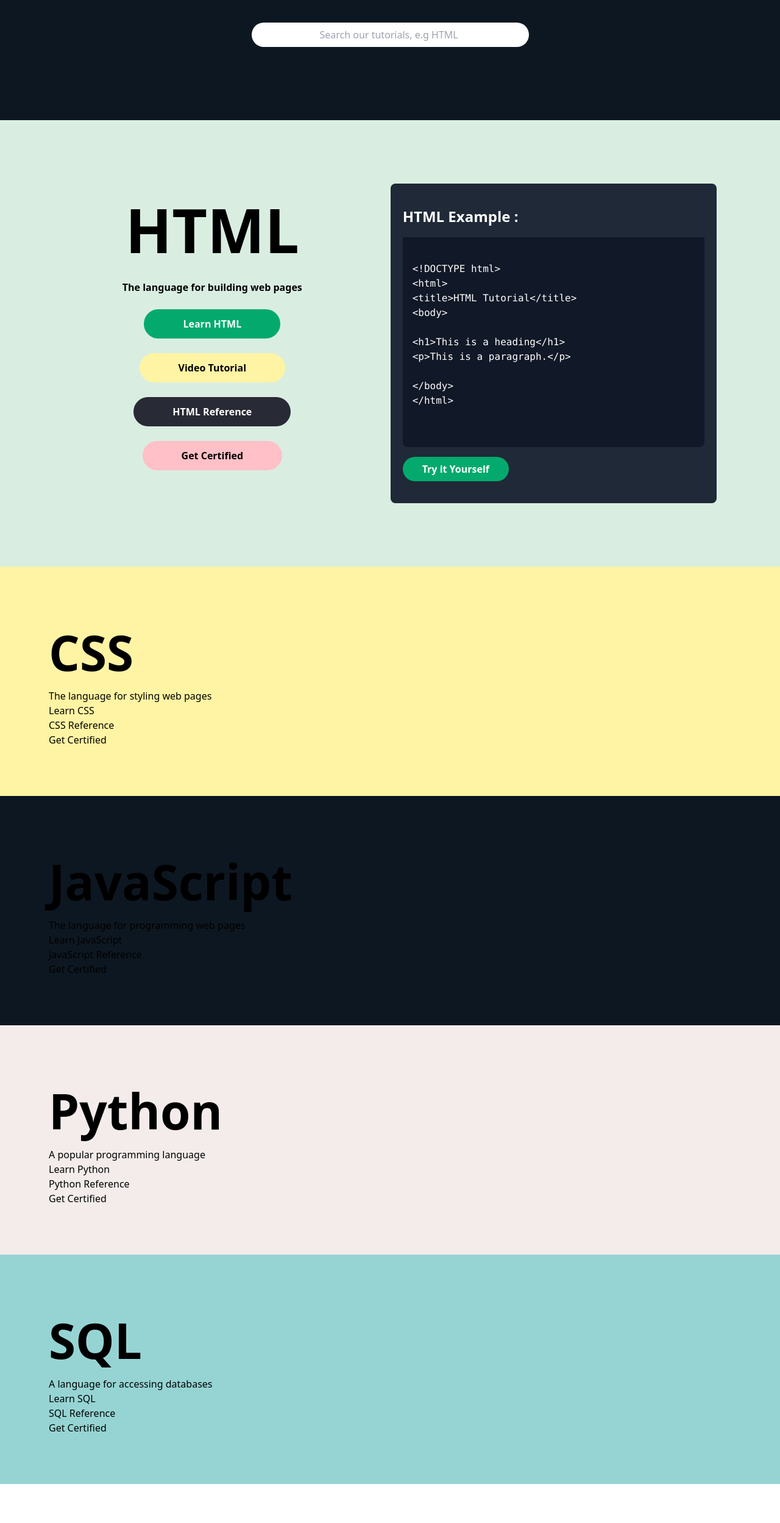
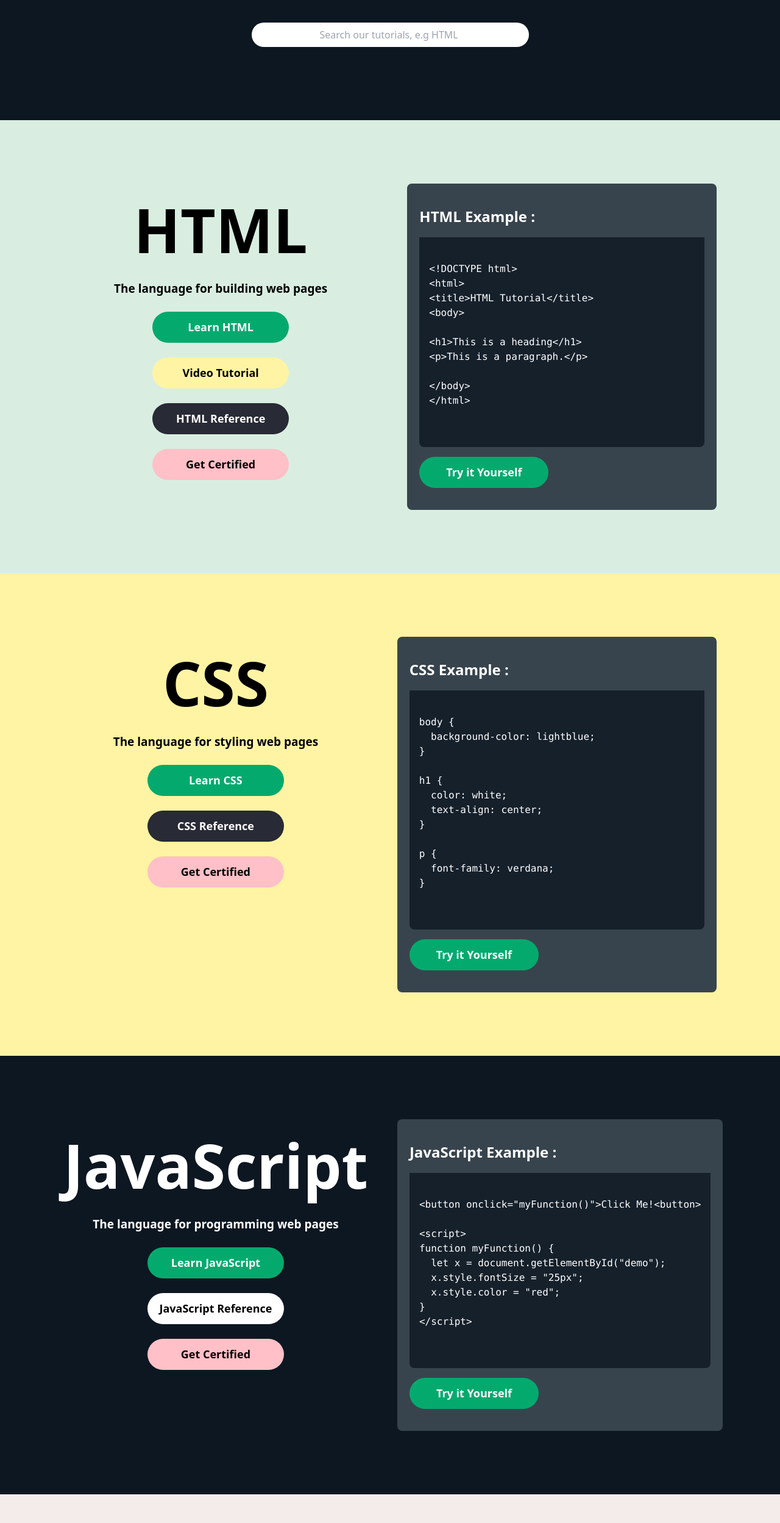
Before and after one commit to LynnArsa/Twittor, a plain HTML site: page index.html in a window 1280 px wide. Shown: the part 303-2800 px from the top of the page at 61% size. Before the commit the page ends 2736 px from the top, so only its background shows below. Drawn offline with nearby package versions, Linux system fonts and the light colour scheme.

Commit message:
Add Cons

```diff
--- a/index.html
+++ b/index.html
@@ -30,29 +30,30 @@
       </div>
       </nav>
 
-    <div>
+<!-- Learn to Code -->
       <div class="bg-[#0D1721] p-20">
         <p class="text-white text-[70px] font-[700] text-center">Learn to Code</p>
         <p class="text-[#FFC0C7] text-[23px] font-[700] text-center">With the world's largest web developer site.</p>
         <input class="mx-auto flex items-center justify-center p-2 px-28 m-10 rounded-full" placeholder="Search our tutorials, e.g HTML">
+      </div>
 
-      </div>
+<!-- HTML -->
       <div class="bg-[#D9EEE1] p-20 flex">
         <div class="p-6 flex-grow justify-content">
           <p class="text-[100px] font-[700] text-center">HTML</p>
-          <p class="font-semibold text-center py-2">The language for building web pages</p>
+          <p class="text-[19px] font-bold text-center py-2">The language for building web pages</p>
           <div class="flex flex-col items-center justify-center">
-          <button class="bg-[#04AA6D] px-16 py-3 text-[#FFF] font-bold rounded-full mt-4">Learn HTML</button><br>
-          <button class="bg-[#FFF4A3] px-16 py-3 font-bold rounded-full">Video Tutorial</button><br>
-          <button class="bg-[#282A35] px-16 py-3 text-[#FFF] font-bold rounded-full">HTML Reference</button><br>
-          <button class="bg-[#FFC0C7] px-16 py-3 font-bold rounded-full">Get Certified</button>
+            <button class="bg-[#04AA6D] text-[18px] py-3 text-[#FFF] font-bold rounded-full mt-4 w-56">Learn HTML</button><br>
+            <button class="bg-[#FFF4A3] text-[18px] py-3 font-bold rounded-full w-56">Video Tutorial</button><br>
+            <button class="bg-[#282A35] text-[18px] py-3 text-[#FFF] font-bold rounded-full w-56">HTML Reference</button><br>
+            <button class="bg-[#FFC0C7] text-[18px] py-3 font-bold rounded-full w-56">Get Certified</button>
           </div>
         </div>
         <div class="p-6 flex-grow">
-
-          <div class="p-5 bg-gray-800 rounded-lg">
-            <div class="bg-gray-900 text-white rounded-lg">
-              <div class="py-4 bg-gray-800 font-[600] text-[24px]">HTML Example :</div>
+          <div class="p-5 bg-[#38444d] rounded-lg">
+<!-- Snippets -->
+            <div class="bg-[#15202B] text-white rounded-lg">
+              <div class="py-4 bg-[#38444d] font-[600] text-[24px]">HTML Example :</div>
               <pre class="p-4">
                 <code class="language-html text-[16px]">
 &lt;!DOCTYPE html&gt;
@@ -68,43 +69,162 @@
                 </code>
               </pre>
             </div>
-            <button class="bg-[#04AA6D] px-8 py-2 text-[#FFF] font-bold rounded-full my-4">Try it Yourself</button>
+<!-- End of Snippets -->
+            <button class="bg-[#04AA6D] text-[18px] px-11 py-3 text-[#FFF] font-bold rounded-full my-4">Try it Yourself</button>
           </div>
-
         </div>
       </div>
-      <div class="bg-[#FFF4A3] p-20">
-        <p class="text-[80px] font-[700] ">CSS</p>
-          <p>The language for styling web pages</p>
-          <button>Learn CSS</button><br>
-          <button>CSS Reference</button><br>
-          <button>Get Certified</button>
+<!-- End of HTML -->
+
+<!-- CSS -->
+<div class="bg-[#FFF4A3] p-20 flex">
+  <div class="p-6 flex-grow justify-content">
+    <p class="text-[100px] font-[700] text-center">CSS</p>
+    <p class="text-[19px] font-bold text-center py-2">The language for styling web pages</p>
+    <div class="flex flex-col items-center justify-center">
+      <button class="bg-[#04AA6D] text-[18px] py-3 text-[#FFF] font-bold rounded-full mt-4 w-56">Learn CSS</button><br>
+      <button class="bg-[#282A35] text-[18px] py-3 text-[#FFF] font-bold rounded-full w-56">CSS Reference</button><br>
+      <button class="bg-[#FFC0C7] text-[18px] py-3 font-bold rounded-full w-56">Get Certified</button>
+    </div>
+  </div>
+  <div class="p-6 flex-grow">
+    <div class="p-5 bg-[#38444d] rounded-lg">
+<!-- Snippets -->
+      <div class="bg-[#15202B] text-white rounded-lg">
+        <div class="py-4 bg-[#38444d] font-[600] text-[24px]">CSS Example :</div>
+        <pre class="p-4">
+          <code class="language-html text-[16px]">
+body {
+  background-color: lightblue;
+}
+
+h1 {
+  color: white;
+  text-align: center;
+}
+
+p {
+  font-family: verdana;
+}
+          </code>
+        </pre>
       </div>
-      <div class="bg-[#0D1721] p-20">
-        <p class="text-[80px] font-[700]">JavaScript</p>
-        <p>The language for programming web pages</p>
-        <button>Learn JavaScript</button><br>
-        <button>JavaScript Reference</button><br>
-        <button>Get Certified</button>
+<!-- End of Snippets -->
+      <button class="bg-[#04AA6D] text-[18px] px-11 py-3 text-[#FFF] font-bold rounded-full my-4">Try it Yourself</button>
+    </div>
+  </div>
+</div>
+<!-- End of CSS -->
+
+<!-- JavaScript -->
+<div class="bg-[#0D1721] p-20 flex">
+  <div class="p-6 flex-grow justify-content">
+    <p class="text-white text-[100px] font-[700] text-center">JavaScript</p>
+    <p class="text-white text-[19px] font-bold text-center py-2">The language for programming web pages</p>
+    <div class="flex flex-col items-center justify-center">
+      <button class="bg-[#04AA6D] text-[18px] py-3 text-[#FFF] font-bold rounded-full mt-4 w-56">Learn JavaScript</button><br>
+      <button class="bg-[#FFFFFF] text-[18px] py-3 text-[#DDDDD] font-bold rounded-full w-56">JavaScript Reference</button><br>
+      <button class="bg-[#FFC0C7] text-[18px] py-3 font-bold rounded-full w-56">Get Certified</button>
+    </div>
+  </div>
+  <div class="p-6 flex-grow">
+    <div class="p-5 bg-[#38444d] rounded-lg">
+<!-- Snippets -->
+      <div class="bg-[#15202B] text-white rounded-lg">
+        <div class="py-4 bg-[#38444d] font-[600] text-[24px]">JavaScript Example :</div>
+        <pre class="p-4">
+          <code class="language-html text-[16px]">
+&lt;button onclick="myFunction()">Click Me!&lt;button&gt;
+
+&lt;script&gt;
+function myFunction() {
+  let x = document.getElementById("demo");
+  x.style.fontSize = "25px";
+  x.style.color = "red";
+}
+&lt;/script&gt;
+          </code>
+        </pre>
       </div>
-      <div class="bg-[#F3ECEA] p-20">
-        <p class="text-[80px] font-[700]">Python</p>
-        <p>A popular programming language</p>
-        <button>Learn Python</button><br>
-        <button>Python Reference</button><br>
-        <button>Get Certified</button>
+<!-- End of Snippets -->
+      <button class="bg-[#04AA6D] text-[18px] px-11 py-3 text-[#FFF] font-bold rounded-full my-4">Try it Yourself</button>
+    </div>
+  </div>
+</div>
+<!-- End of JavaScript -->
+
+<!-- Python -->
+<div class="bg-[#F3ECEA] p-20 flex">
+  <div class="p-6 flex-grow justify-content">
+    <p class="text-[100px] font-[700] text-center">Python</p>
+    <p class="text-[19px] font-bold text-center py-2">A popular programming language</p>
+    <div class="flex flex-col items-center justify-center">
+      <button class="bg-[#04AA6D] text-[18px] py-3 text-[#FFF] font-bold rounded-full mt-4 w-56">Learn Python</button><br>
+      <button class="bg-[#282A35] text-[18px] py-3 text-[#FFF] font-bold rounded-full w-56">Python Reference</button><br>
+      <button class="bg-[#FFC0C7] text-[18px] py-3 font-bold rounded-full w-56">Get Certified</button>
+    </div>
+  </div>
+  <div class="p-6 flex-grow">
+    <div class="p-5 bg-[#38444d] rounded-lg">
+<!-- Snippets -->
+      <div class="bg-[#15202B] text-white rounded-lg">
+        <div class="py-4 bg-[#38444d] font-[600] text-[24px]">Python Example :</div>
+        <pre class="p-4">
+          <code class="language-html text-[16px]">
+if 5 > 2:
+  print("Five is greater than two!")
+          </code>
+        </pre>
       </div>
-      <div class="bg-[#96D4D4] p-20">
-        <p class="text-[80px] font-[700]">SQL</p>
-        <p>A language for accessing databases</p>
-        <button>Learn SQL</button><br>
-        <button>SQL Reference</button><br>
-        <button>Get Certified</button>
+<!-- End of Snippets -->
+      <button class="bg-[#04AA6D] text-[18px] px-11 py-3 text-[#FFF] font-bold rounded-full my-4">Try it Yourself</button>
+    </div>
+  </div>
+</div>
+<!-- End of Python -->
+
+<!-- SQL -->
+<div class="bg-[#96D4D4] p-20 flex">
+  <div class="p-6 flex-grow justify-content">
+    <p class="text-[100px] font-[700] text-center">SQL</p>
+    <p class="text-[19px] font-bold text-center py-2">A language for accessing databases</p>
+    <div class="flex flex-col items-center justify-center">
+      <button class="bg-[#04AA6D] text-[18px] py-3 text-[#FFF] font-bold rounded-full mt-4 w-56">Learn SQL</button><br>
+      <button class="bg-[#282A35] text-[18px] py-3 text-[#FFF] font-bold rounded-full w-56">SQL Reference</button><br>
+      <button class="bg-[#FFC0C7] text-[18px] py-3 font-bold rounded-full w-56">Get Certified</button>
+    </div>
+  </div>
+  <div class="p-6 flex-grow">
+    <div class="p-5 bg-[#38444d] rounded-lg">
+<!-- Snippets -->
+      <div class="bg-[#15202B] text-white rounded-lg">
+        <div class="py-4 bg-[#38444d] font-[600] text-[24px]">SQL Example :</div>
+        <pre class="p-4">
+          <code class="language-html text-[16px]">
+SELECT * FROM Customers
+WHERE Country='Mexico';
+          </code>
+        </pre>
       </div>
+<!-- End of Snippets -->
+      <button class="bg-[#04AA6D] text-[18px] px-11 py-3 text-[#FFF] font-bold rounded-full my-4">Try it Yourself</button>
     </div>
+  </div>
+</div>
+<!-- End of SQL -->
 
-    <div>
+<!-- Languages -->
+  <div class="p-4 bg-[#0D1721]">
+    <div class="flex flex-col items-center justify-center">
+      <button class="bg-[#04AA6D] text-[18px] py-3 text-[#FFF] font-bold rounded-full mt-4 w-56">Learn SQL</button><br>
+      <button class="bg-[#282A35] text-[18px] py-3 text-[#FFF] font-bold rounded-full w-56">SQL Reference</button><br>
+      <button class="bg-[#FFC0C7] text-[18px] py-3 font-bold rounded-full w-56">Get Certified</button>
+    </div>
+  <div class="p-6 flex-grow">
 
-    </div>
+  </div>
+</div>
+<!-- End of Languages -->
+
   </body>
 </html>
```
Also changed, not shown: style.css (deleted).
